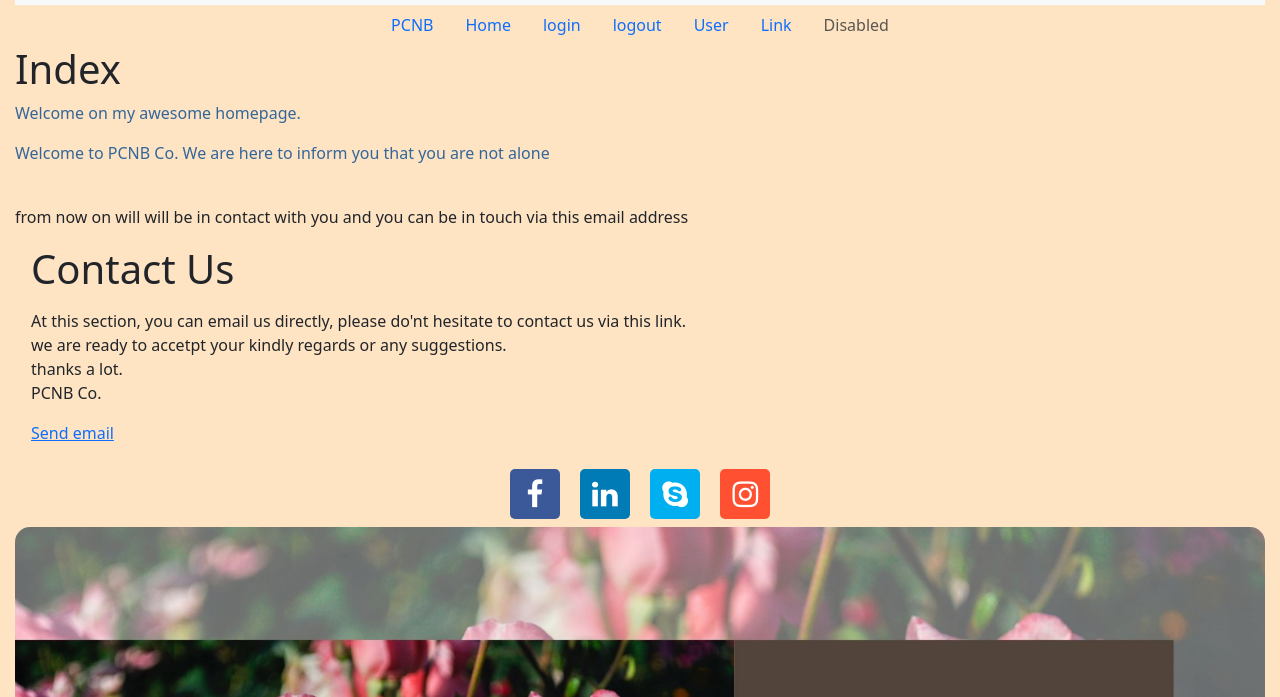
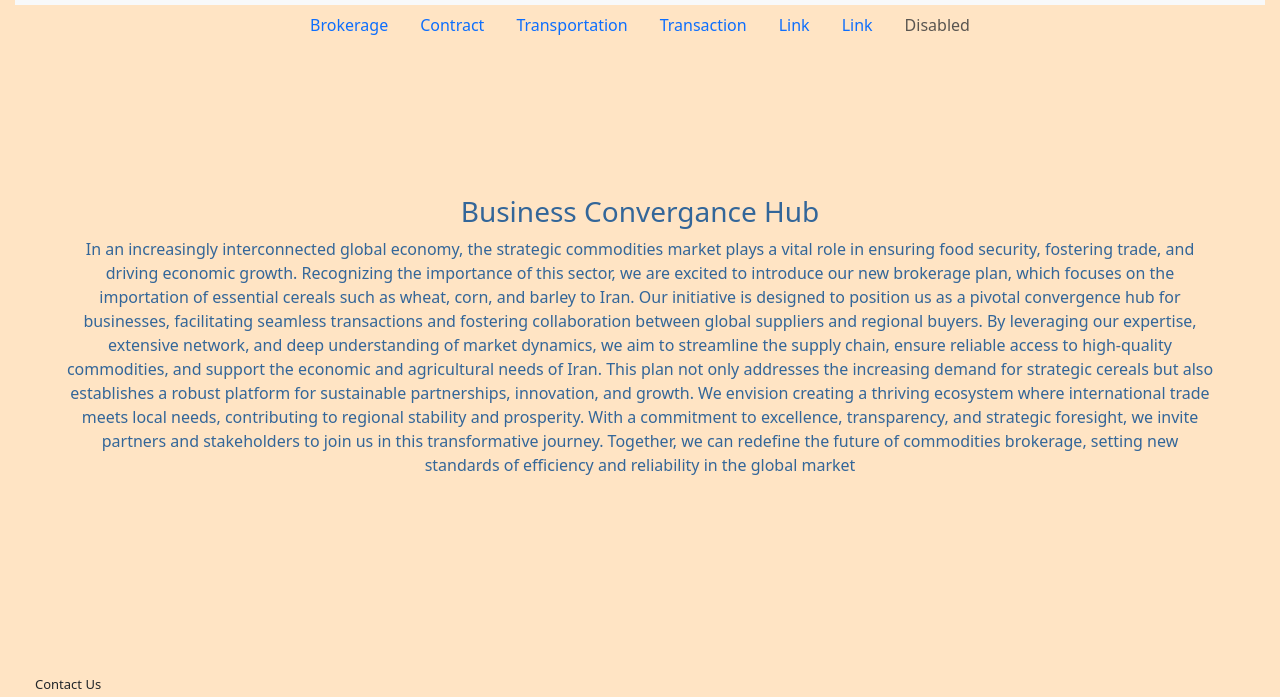
Before and after one commit to parsiancanab/parsiancanab.github.io., a plain HTML site: page index.html in a window 1280 px wide. Shown: the part 69-766 px from the top of the page. Drawn offline with nearby package versions, Linux system fonts and the light colour scheme.

Commit message:
28/12/2024

```diff
--- a/index.html
+++ b/index.html
@@ -25,19 +25,19 @@
     </nav>
     <ul class="nav justify-content-center">
         <li class="nav-item">
-          <a class="nav-link active" aria-current="page" href="#">PCNB</a>
+          <a class="nav-link active" aria-current="page" href="#">Brokerage</a>
         </li>
         <li class="nav-item">
-          <a class="nav-link" href="#">Home</a>
+          <a class="nav-link" href="#">Contract</a>
         </li>
         <li class="nav-item">
-          <a class="nav-link" href="#">login</a>
+          <a class="nav-link" href="#">Transportation</a>
         </li>
         <li class="nav-item">
-          <a class="nav-link" href="#">logout</a>
+          <a class="nav-link" href="#">Transaction</a>
         </li>
         <li class="nav-item">
-          <a class="nav-link" href="#">User</a>
+          <a class="nav-link" href="#">Link</a>
         </li>
         <li class="nav-item">
           <a class="nav-link" href="#">Link</a>
@@ -47,16 +47,19 @@
         </li>
       </ul>
     <div id="content">
-        <h1>Index</h1>
-        <p class="important">Welcome on my awesome homepage.</p>
-        <p class="important">Welcome to PCNB Co. We are here to inform you that you are not alone</p><br>
-        <p>from now on will will be in contact with you and you can be in touch via this email address</p>
-        <h1 class="m-3">Contact Us</h1>
-        <p class="m-3">At this section, you can email us directly, please do'nt hesitate to contact us via this link. <br>
-        we are ready to accetpt your kindly regards or any suggestions. <br>
-        thanks a lot. <br>
+        <center><h3 class="important-1">Business Convergance Hub</h3></center>
+        <center><p class="important">In an increasingly interconnected global economy, the strategic commodities market plays a vital role in ensuring food security, fostering trade, and driving economic growth. Recognizing the importance of this sector, we are excited to introduce our new brokerage plan, which focuses on the importation of essential cereals such as wheat, corn, and barley to Iran.
+
+          Our initiative is designed to position us as a pivotal convergence hub for businesses, facilitating seamless transactions and fostering collaboration between global suppliers and regional buyers. By leveraging our expertise, extensive network, and deep understanding of market dynamics, we aim to streamline the supply chain, ensure reliable access to high-quality commodities, and support the economic and agricultural needs of Iran.
+
+          This plan not only addresses the increasing demand for strategic cereals but also establishes a robust platform for sustainable partnerships, innovation, and growth. We envision creating a thriving ecosystem where international trade meets local needs, contributing to regional stability and prosperity.
+
+          With a commitment to excellence, transparency, and strategic foresight, we invite partners and stakeholders to join us in this transformative journey. Together, we can redefine the future of commodities brokerage, setting new standards of efficiency and reliability in the global market</p><br></center>
+        <h1 class="contact">Contact Us</h1>
+        <p class="contact">Feel free to email us directly through this link. We welcome your kind messages and suggestions and look forward to hearing from you.<br>
+        Thank you! <br>
         PCNB Co.</p>
-        <p class="m-3"><a href="mailto:parsiancanab@gmail.com">Send email</a></p>
+        <button type="button" class="btn btn-outline-success m-3" onclick="myFunction()">Send Email</button>
         <center>
           <div>
             <a href="https://www.facebook.com/profile.php?id=100078938675672" class="fa fa-facebook m-2"></a>
@@ -65,11 +68,15 @@
             <a href="https://www.instagram.com/pcnb.ir/" class="fa fa-instagram m-2"></a>
           </div>
         </center>
-        <img class="main" src="images/Minimal Photocentric Job Hunting Blog Banner.jpg" alt="rose-farm-production-banner">
     </div>
     <div id="footer">
       &copy; Copyright 2023 by <a href="http://www.pcnb.ir/">PCNB Co.</a>
     </div>
+    <script>
+      function myFunction() {
+        location.href = "mailto:info@canab.ir";
+      }
+    </script>
     <script src="https://cdn.jsdelivr.net/npm/bootstrap@5.3.0-alpha3/dist/js/bootstrap.bundle.min.js" integrity="sha384-ENjdO4Dr2bkBIFxQpeoTz1HIcje39Wm4jDKdf19U8gI4ddQ3GYNS7NTKfAdVQSZe" crossorigin="anonymous"></script>
     <script src="https://cdn.jsdelivr.net/npm/@popperjs/core@2.11.7/dist/umd/popper.min.js" integrity="sha384-zYPOMqeu1DAVkHiLqWBUTcbYfZ8osu1Nd6Z89ify25QV9guujx43ITvfi12/QExE" crossorigin="anonymous"></script>
     <script src="https://cdn.jsdelivr.net/npm/bootstrap@5.3.0-alpha3/dist/js/bootstrap.min.js" integrity="sha384-Y4oOpwW3duJdCWv5ly8SCFYWqFDsfob/3GkgExXKV4idmbt98QcxXYs9UoXAB7BZ" crossorigin="anonymous"></script>
--- a/static/style.css
+++ b/static/style.css
@@ -4,15 +4,29 @@ body {
     max-width: 100%;
 }
 
-.important { color: #336699; }
+.important {
+  color: #336699;
+  justify-content: center;
+  padding-left: 50px;
+  padding-right: 50px;
+  padding-bottom: 150px;
+}
+.important-1 {
+  color: #336699;
+  justify-content: center;
+  padding-top: 150px;
+}
+.contact {
+  padding-top: 10px;
+  padding-left: 20px;
+  font-size: small;
+}
 
 .main {
     max-width: 100%;
     width: auto;
     border-radius: 15px;
-
 }
-
 .fa {
     padding: 10px;
     font-size: 30px;
```
